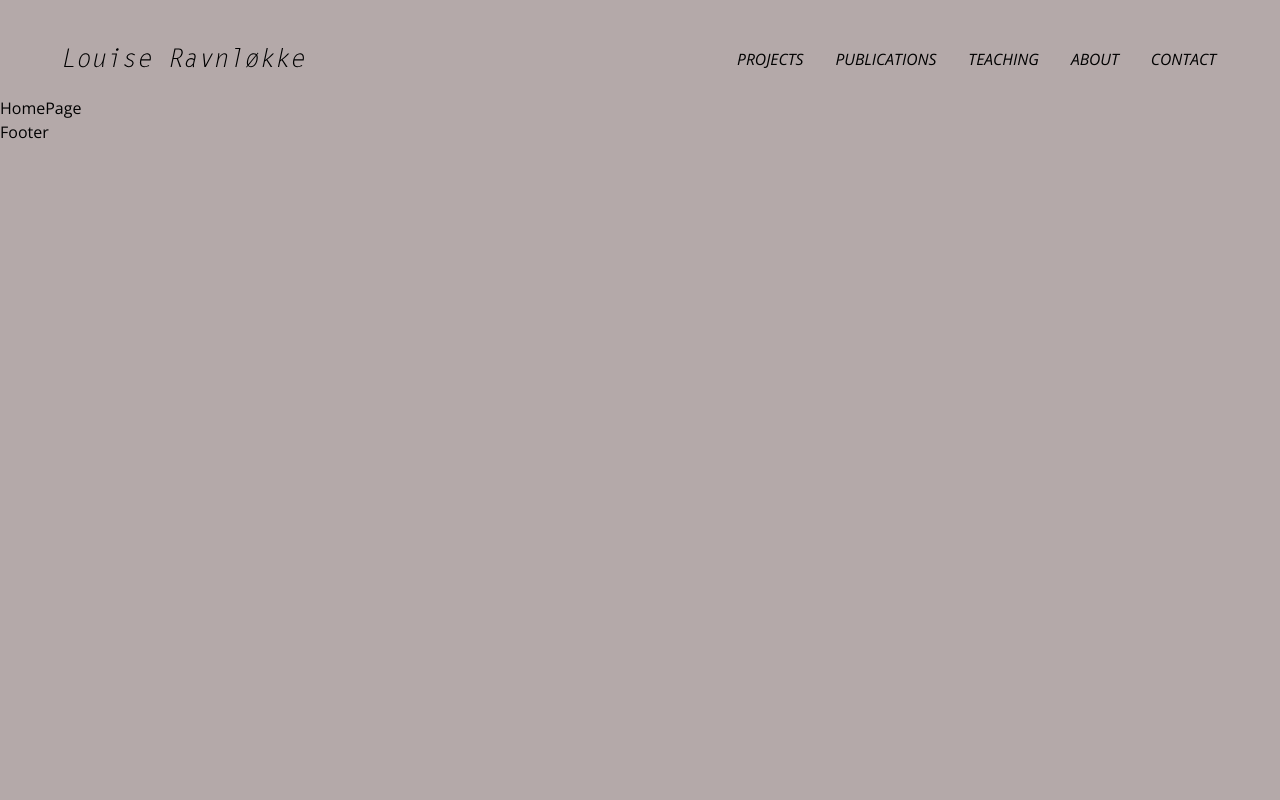
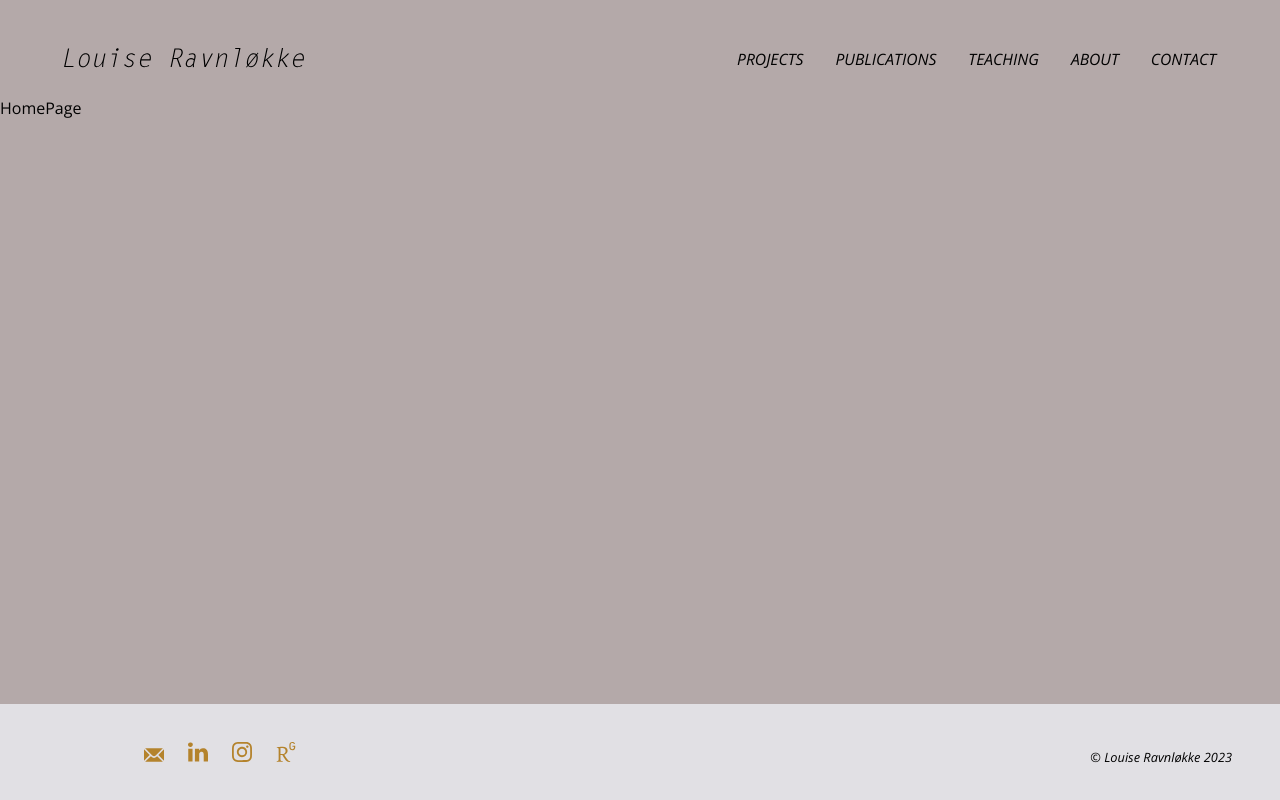
Before and after one commit to krmp91/showroom-website, a Next.js app: page / in a window 1280 px wide. Built offline with nearby package versions, Linux system fonts and the light colour scheme.

Commit message:
footer-done

```diff
--- a/app/components/footer.tsx
+++ b/app/components/footer.tsx
@@ -1,5 +1,38 @@
 import React from "react";
+import { Instagram, Linkedin, Mail, ResearchGate } from "../icons";
 
 export const Footer = () => {
-  return <div>Footer</div>;
+  return (
+    <footer className="w-full   bg-blueLight bg-opacity-75 fixed bottom-0">
+      <div className="flex  items-center h-24 justify-between inline-block">
+        <div className="flex gap-6 px-36">
+          <a href="mailto:l.ravnloekke@gmail.com" aria-label="Email">
+            <Mail className="fill-darkOrange h-5 w-5 pt-1.5" />
+          </a>
+          <a
+            href="https://www.linkedin.com/in/louiseravnloekke/"
+            aria-label="Linkedin"
+          >
+            <Linkedin className="fill-darkOrange h-5 w-5" />
+          </a>
+          <a
+            href="https://www.instagram.com/louiseravnloekke/"
+            aria-label="Instagram"
+          >
+            <Instagram className="fill-darkOrange h-5 w-5" />
+          </a>
+          <a
+            href="https://www.researchgate.net/profile/Louise-Ravnlokke"
+            aria-label="ReaserchGate"
+          >
+            <ResearchGate className="fill-darkOrange h-5 w-5" />
+          </a>
+        </div>
+
+        <span className="font-light italic text-sm inline-block align-bottom pt-3 px-12">
+          &copy; Louise Ravnløkke 2023
+        </span>
+      </div>
+    </footer>
+  );
 };
--- a/app/components/header.tsx
+++ b/app/components/header.tsx
@@ -14,7 +14,7 @@ export const Header = () => {
   return (
     /* Normal skærm opløsning navbar starter her */
     <nav className=" flex w-full h-24 bg-roseGray">
-      <div className="flex justify-between item-center w-full h-full px-16 2xl:px-16 p-12">
+      <div className="flex justify-between item-center w-full h-full px-16 2xl:px-16 pt-12">
         <Link href="/">
           <Logo className="fill-black w-60 z-10" />
         </Link>
--- a/app/contact/page.tsx
+++ b/app/contact/page.tsx
@@ -9,10 +9,10 @@ const Contact = () => {
     <div className="text-darkOrange text-center p-6">
       <h1 className="text-2xl font-bold mb-4">CONTACT ME</h1>
       <div className="flex justify-end">
-        <Mail className="fill-darkOrange h-6 w-6 inline-block" />
-        <Instagram className="fill-darkOrange h-5 w-5 inline-block" />
-        <Linkedin className="fill-darkOrange h-5 w-5 inline-block" />
-        <ResearchGate className="fill-darkOrange h-5  w-5 inline-block" />
+        <Mail className="fill-darkOrange h-6 w-6" />
+        <Instagram className="fill-darkOrange h-5 w-5" />
+        <Linkedin className="fill-darkOrange h-5 w-5" />
+        <ResearchGate className="fill-darkOrange h-5 w-5" />
       </div>
     </div>
   );
--- /dev/null
+++ b/app/icons/index.tsx
@@ -0,0 +1,4 @@
+export * from "./mail";
+export * from "./linkedin";
+export * from "./instagram";
+export * from "./researchgate";
--- a/next.config.js
+++ b/next.config.js
@@ -3,9 +3,7 @@
  */
 
 const nextConfig = {
-  experimental: {
-    appDir: true,
-  },
+  reactStrictMode: true,
 };
 
 module.exports = nextConfig;
```
